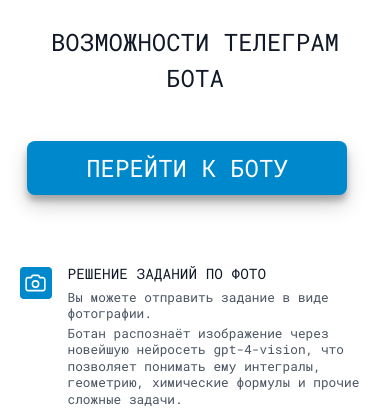
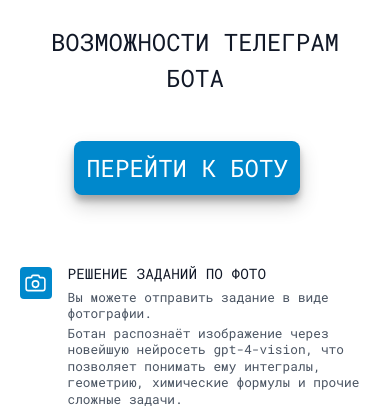
Before and after one commit to murimolda/BotanBot, a PHP site: page /nav/opportunity.html in a window 390 px wide. Shown: the part 128-538 px from the top of the page. Run offline with PHP 8.4, Linux system fonts and the light colour scheme.

Commit message:
fix: change mobile style

```diff
--- a/assets/style/main.css
+++ b/assets/style/main.css
@@ -342,6 +342,7 @@ p {
   }
 
   .content-button-wrap .bot-link {
+    -webkit-padding: 0 5px;
     font-size: 1.2em;
   }
 
@@ -352,6 +353,10 @@ p {
   .opportunity-link {
     display: inline-block;
     width: 10rem;
+  }
+
+  .bot-button {
+    width: 17em;
   }
 }
 
```
